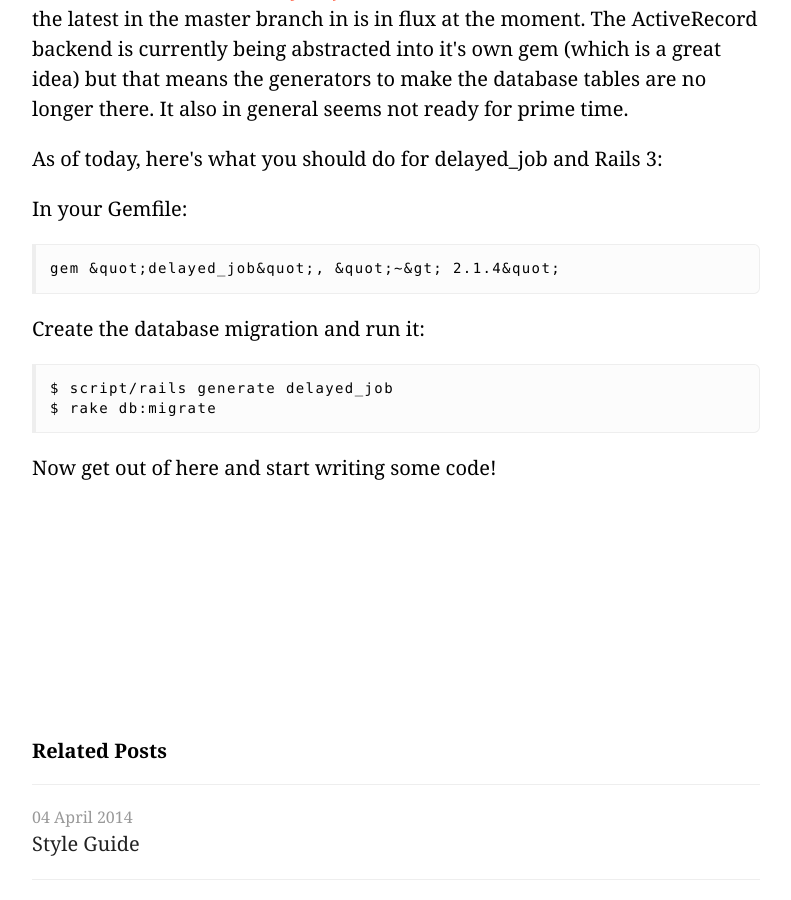
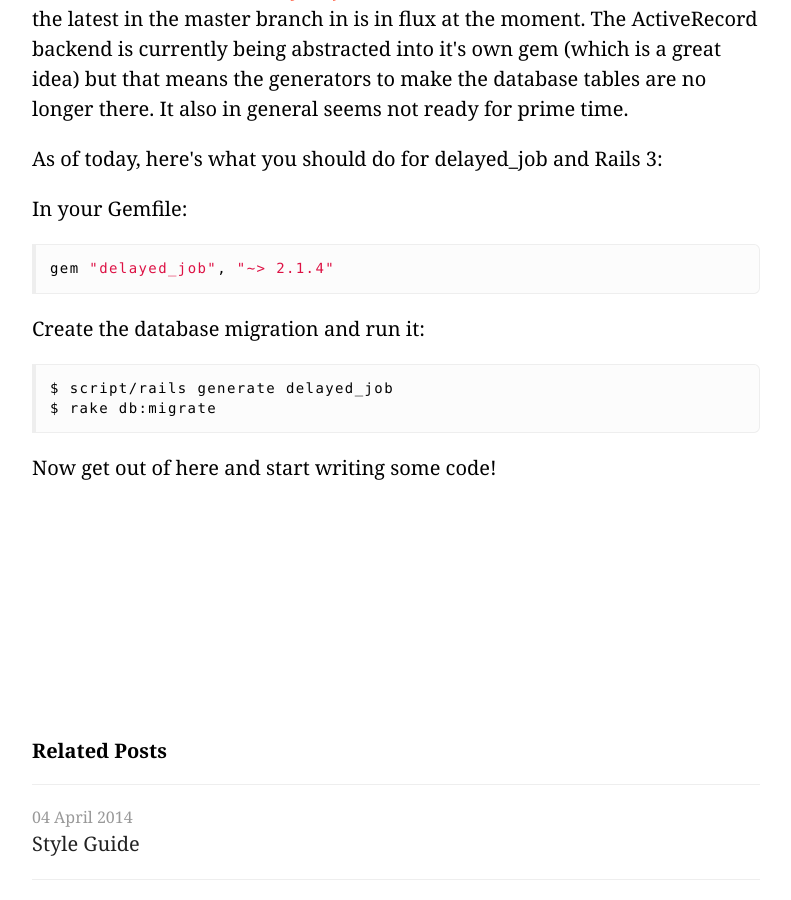
Before and after one commit to jonathandean/jonathandean.github.io, a Jekyll site: the page built from _posts/2011-08-05-delayed_job-in-rails-3.html, in a window 1280 px wide and 900 px high, scrolled down 518 px. Shown: the whole window, without its empty margins (244-1035 px from the left). Built offline with Jekyll 4.4.1, drawn with Linux system fonts in a browser that asks for light colours; some of the changed lines change nothing that is shown.

Commit message:
format post with proper html

```diff
--- a/_posts/2011-08-05-delayed_job-in-rails-3.html
+++ b/_posts/2011-08-05-delayed_job-in-rails-3.html
@@ -9,21 +9,22 @@
 status: publish
 type: post
 published: true
-meta:
-  _edit_last: '1'
-  _syntaxhighlighter_encoded: '1'
-  aktt_tweeted: '1'
-  aktt_notify_twitter: 'yes'
-  Hide SexyBookmarks: '0'
-  Hide OgTags: '0'
 ---
 <p>I searched for how to use delayed_job and Rails 3 on Google last night and went down a little rabbit hole I thought I could try to help someone else avoid. I ended up at <a href="http://www.dixis.com/?p=335">http://www.dixis.com/?p=335</a> which provided a great, but out of date, article on how to do this. It recommends using <a href="https://github.com/collectiveidea/delayed_job">collectiveidea's fork of delayed_job</a> in the master branch, but as it turns out the latest in the master branch in  is in flux at the moment. The ActiveRecord backend is currently being abstracted into it's own gem (which is a great idea) but that means the generators to make the database tables are no longer there. It also in general seems not ready for prime time.</p>
-<!--more-->
+
 <p>As of today, here's what you should do for delayed_job and Rails 3:<p>
-<p>In your Gemfile:</a>
-{% highlight text %}gem &quot;delayed_job&quot;, &quot;~&gt; 2.1.4&quot;{% endhighlight %}
+
+<p>In your Gemfile:</p>
+
+{% highlight ruby %}
+gem "delayed_job", "~> 2.1.4"
+{% endhighlight %}
+
 <p>Create the database migration and run it:</p>
-{% highlight text %}$ script/rails generate delayed_job
-$ rake db:migrate{% endhighlight %}
+
+{% highlight text %}
+$ script/rails generate delayed_job
+$ rake db:migrate
+{% endhighlight %}
 
 <p>Now get out of here and start writing some code!</p>
```
